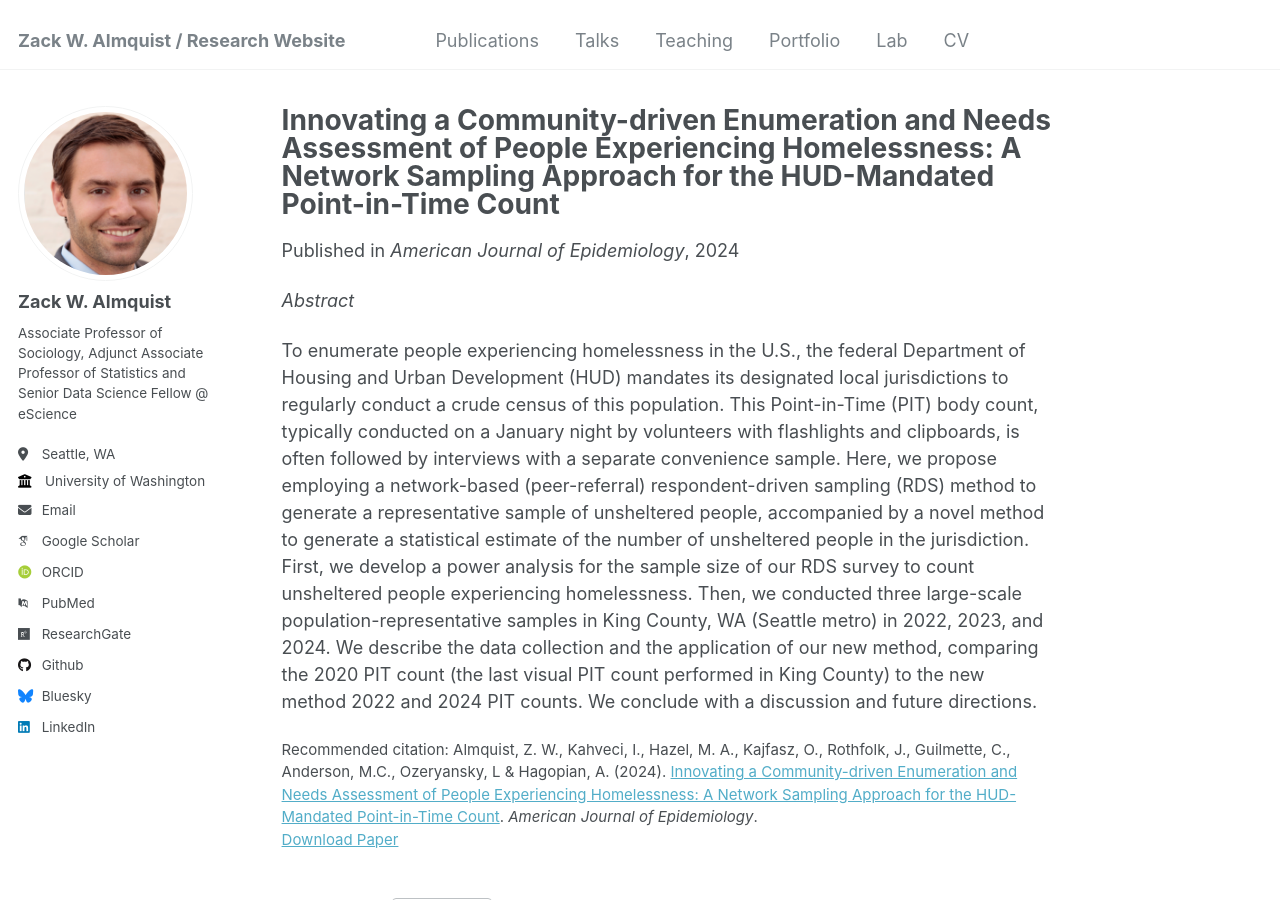
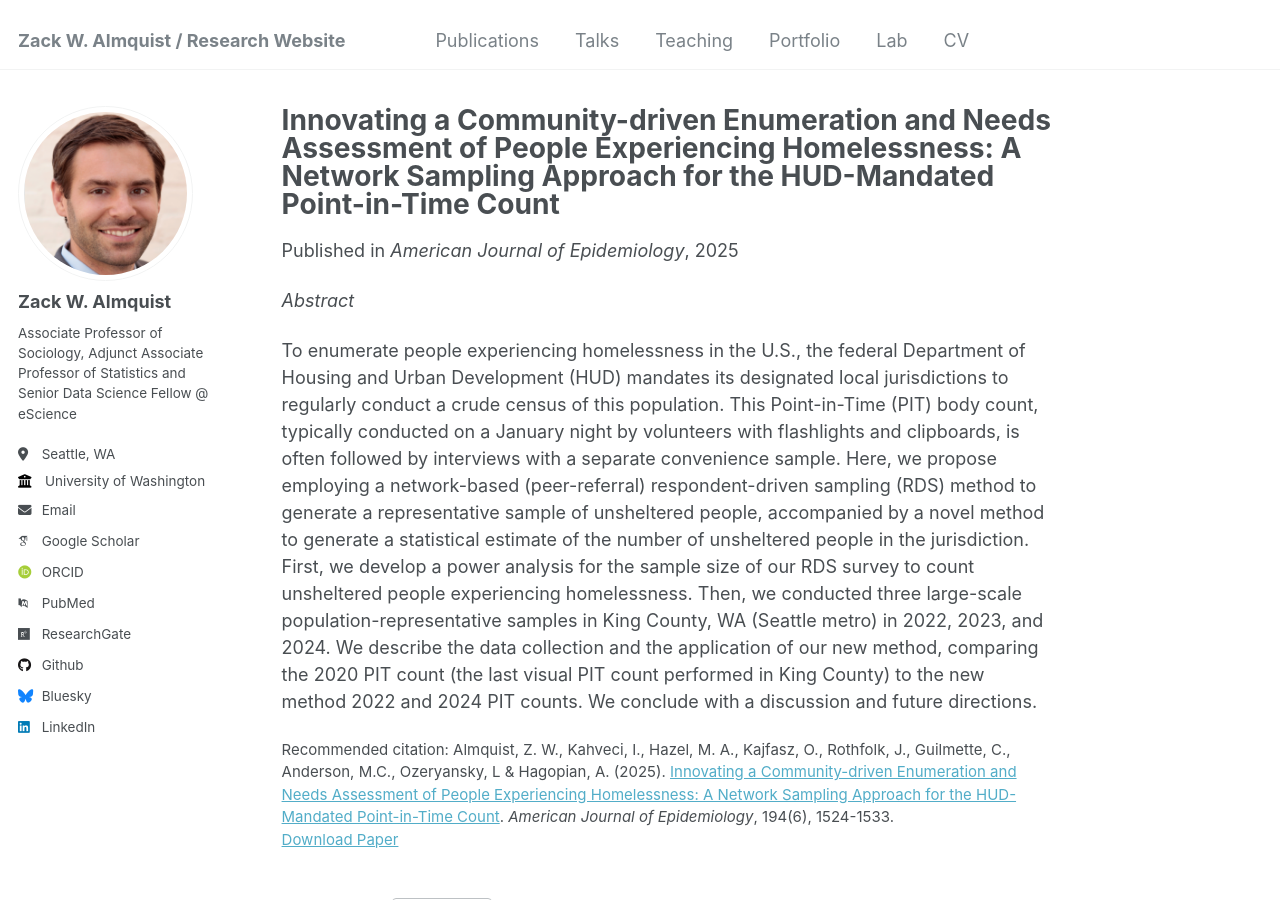
Before and after one commit to zalmquist/zalmquist.github.io, a Jekyll site: the page built from _publications/2024-09-05-aje.md, in a window 1280 px wide and 900 px high. Built offline with Jekyll 4.4.1, drawn with Linux system fonts in a browser that asks for light colours; some web fonts are replaced.

Commit message:
Update 2024-09-05-aje.md

```diff
--- a/_publications/2024-09-05-aje.md
+++ b/_publications/2024-09-05-aje.md
@@ -4,10 +4,10 @@ collection: publications
 category: manuscripts
 permalink: /publication/2024-09-05-aje
 excerpt: ''
-date: 2024-09-05
+date: 2025-06-01
 venue: 'American Journal of Epidemiology'
 paperurl: 'https://depts.washington.edu/zalmquist/articles/almquist_aje.pdf'
-citation: 'Almquist, Z. W., Kahveci, I., Hazel, M. A., Kajfasz, O., Rothfolk, J., Guilmette, C., Anderson, M.C., Ozeryansky, L & Hagopian, A. (2024). <a href="https://doi.org/10.1093/aje/kwae342">Innovating a Community-driven Enumeration and Needs Assessment of People Experiencing Homelessness: A Network Sampling Approach for the HUD-Mandated Point-in-Time Count</a>. <i>American Journal of Epidemiology</i>.'
+citation: 'Almquist, Z. W., Kahveci, I., Hazel, M. A., Kajfasz, O., Rothfolk, J., Guilmette, C., Anderson, M.C., Ozeryansky, L & Hagopian, A. (2025). <a href="https://doi.org/10.1093/aje/kwae342">Innovating a Community-driven Enumeration and Needs Assessment of People Experiencing Homelessness: A Network Sampling Approach for the HUD-Mandated Point-in-Time Count</a>. <i>American Journal of Epidemiology</i>, 194(6), 1524-1533.'
 ---
 
 *Abstract*
```
